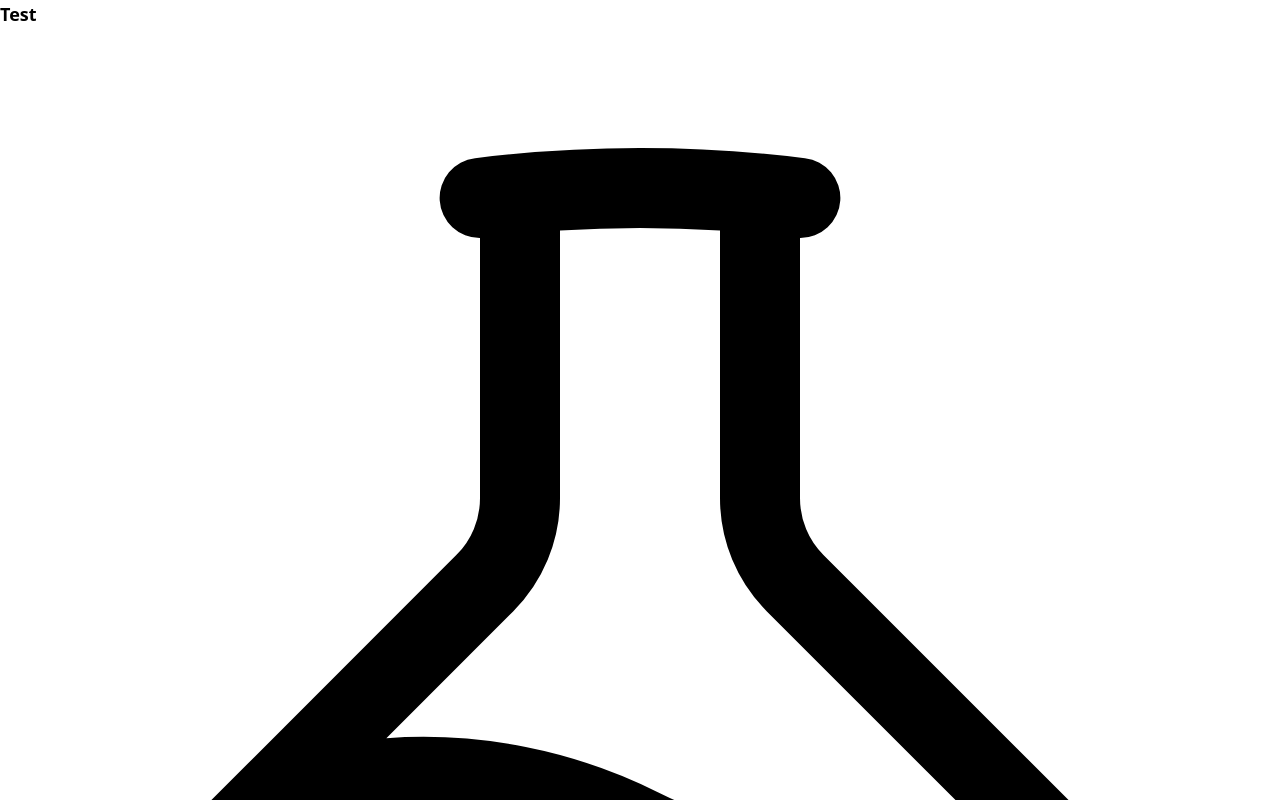
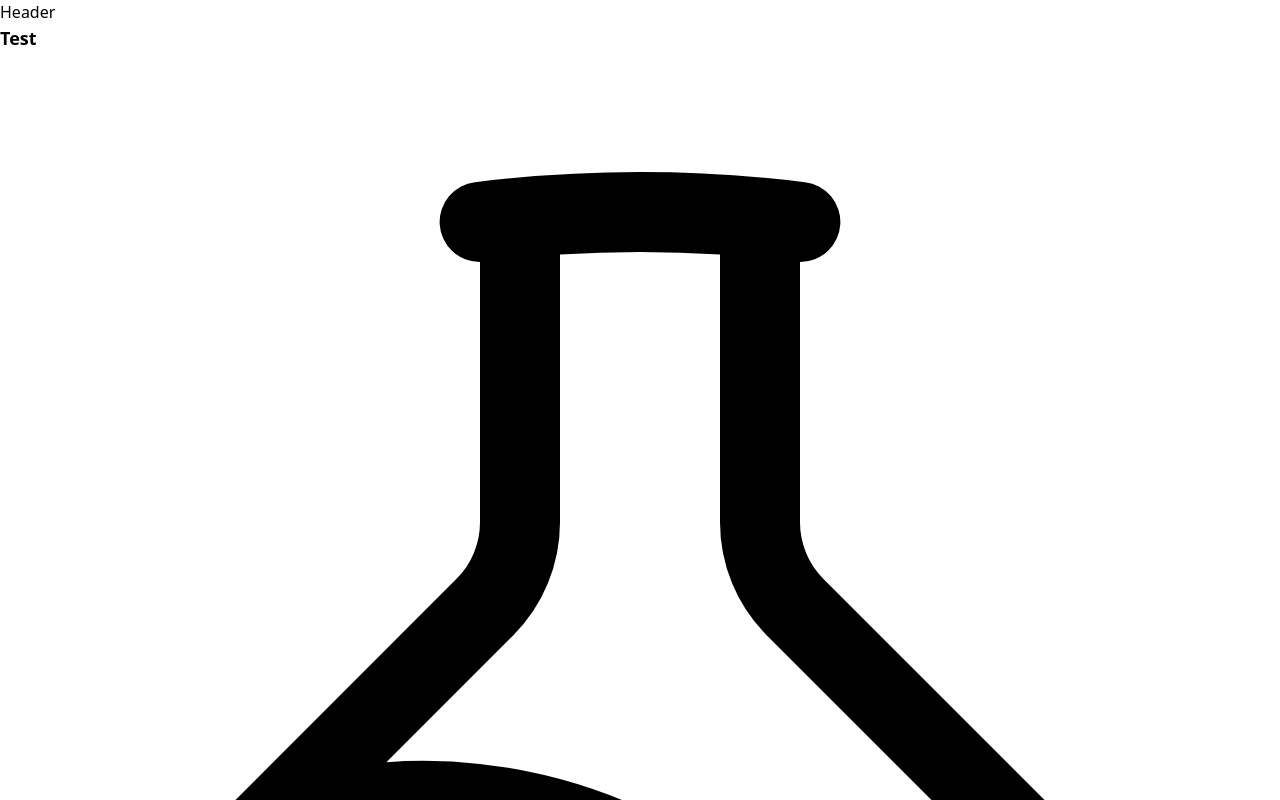
Before and after one commit to aaronmb-2/qt-www, a Nuxt app: page / in a window 1280 px wide. Shown: the top 800 px of the page. Built offline with nearby package versions, Linux system fonts and the light colour scheme.

Commit message:
Added layouts and pages

```diff
--- a/app.vue
+++ b/app.vue
@@ -1,10 +1,5 @@
 <template>
-  <div>
-  <p class="font-bold text-lg">Test</p>
-  <BeakerIcon/>
-  </div>
+  <NuxtLayout>
+    <NuxtPage />
+  </NuxtLayout>
 </template>
-
-<script setup lang="ts">
-import { BeakerIcon } from "@heroicons/vue/24/solid"
-</script>
--- /dev/null
+++ b/layouts/default.vue
@@ -0,0 +1,6 @@
+<template>
+<div>
+Header
+<slot />
+</div>
+</template>
--- /dev/null
+++ b/pages/about/foo/index.vue
@@ -0,0 +1,3 @@
+<template>
+<div>FROM about/foo</div>
+</template>
--- /dev/null
+++ b/pages/about/index.vue
@@ -0,0 +1,3 @@
+<template>
+<p>FROM about/index</p>
+</template>
--- /dev/null
+++ b/pages/about/test.vue
@@ -0,0 +1,3 @@
+<template>
+<div>FROM: about/test</div>
+</template>
--- /dev/null
+++ b/pages/index.vue
@@ -0,0 +1,10 @@
+<template>
+  <div>
+    <p class="text-lg font-bold">Test</p>
+    <BeakerIcon />
+  </div>
+</template>
+
+<script setup lang="ts">
+import { BeakerIcon } from "@heroicons/vue/24/solid"
+</script>
```
